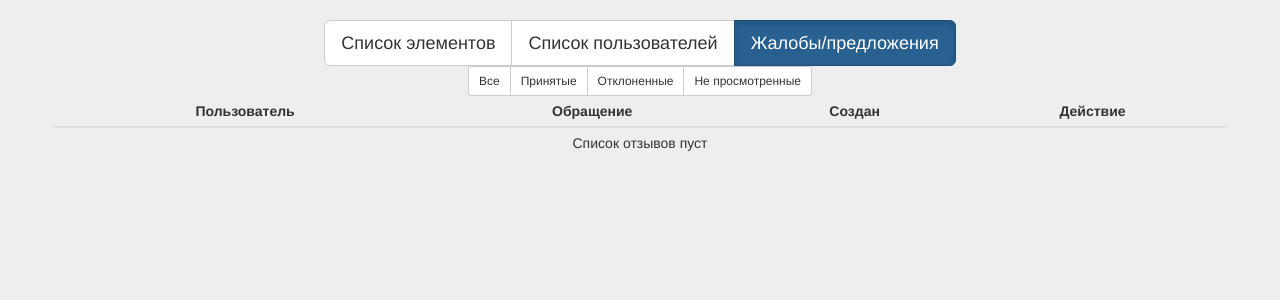
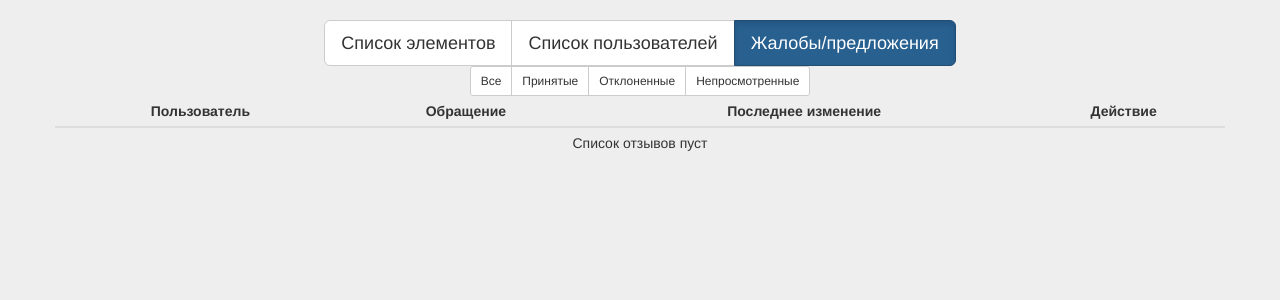
Before and after one commit to i-ka/alchemy, a Django app: template AlchemyAdmin/templates/AlchemyAdmin/feedback_list.html in a window 1280 px wide. Shown: the part 51-351 px from the top of the page. Run offline with Django 3.2, Linux system fonts and the light colour scheme; the template is opened without the code that fills it, so the values that code supplies are empty; the visitor is signed in with stand-in values (Sample User, id 1); parts of the project's set-up code (start-up, migrations or seed data) failed here and were passed over; some libraries are stand-ins or nearby versions.

Commit message:
AlchemyAdmin/templates: changed th text and fixed typo

```diff
--- a/AlchemyAdmin/templates/AlchemyAdmin/feedback_list.html
+++ b/AlchemyAdmin/templates/AlchemyAdmin/feedback_list.html
@@ -22,7 +22,7 @@
 			<a type="button" class="btn btn-sm btn-default" href="{% url 'aladmin:feedback-list' 'all' %}">Все</a>
 			<a type="button" class="btn btn-sm btn-default" href="{% url 'aladmin:feedback-list' 'accepted' %}">Принятые</a>
 			<a type="button" class="btn btn-sm btn-default" href="{% url 'aladmin:feedback-list' 'rejected' %}">Отклоненные</a>
-			<a type="button" class="btn btn-sm btn-default" href="{% url 'aladmin:feedback-list' 'notviewed' %}">Не просмотренные</a>
+			<a type="button" class="btn btn-sm btn-default" href="{% url 'aladmin:feedback-list' 'notviewed' %}">Непросмотренные</a>
 		</div>
 	</div>
 	<table class="table table-condensed table-hover">
@@ -30,7 +30,7 @@
 			<tr>
 				<th>Пользователь</th>
 				<th>Обращение</th>
-				<th>Создан</th>
+				<th>Последнее изменение</th>
 				<th>Действие</th>
 			</tr>
 		</thead>
```
